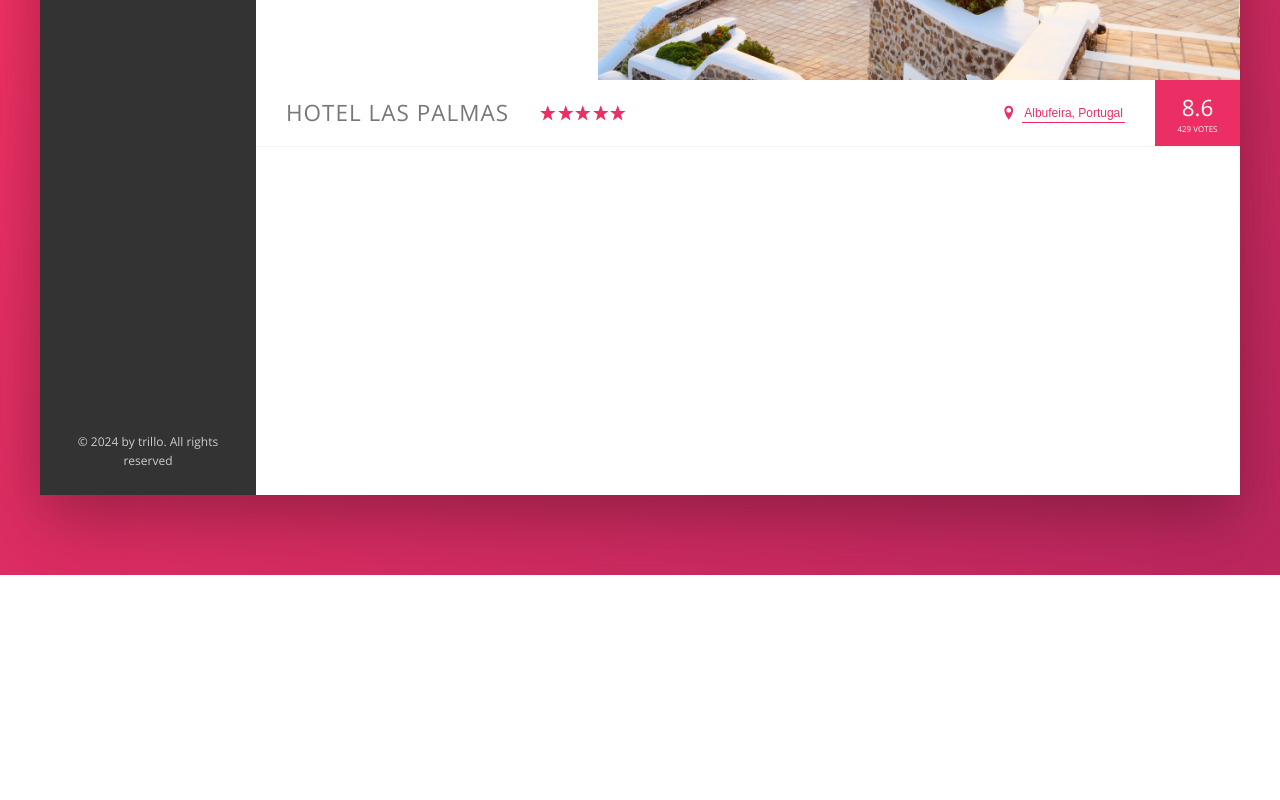
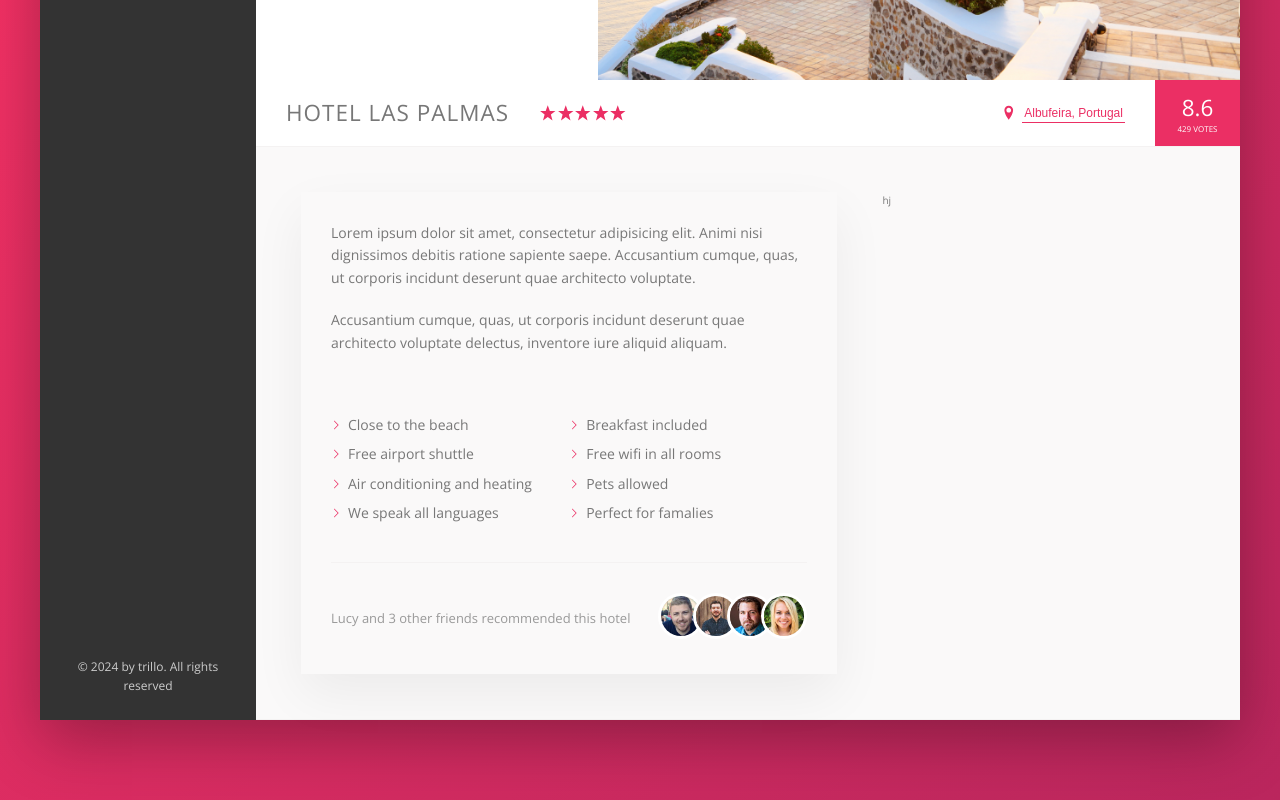
Before and after one commit to PreetS123/scaling_trillo, a website: page index.html in a window 1280 px wide. Shown: the part 455-1255 px from the top of the page. Before the commit the page ends 1030 px from the top, so only its background shows below. Drawn offline with nearby package versions, Linux system fonts and the light colour scheme.

Commit message:
"description section completed"

```diff
--- a/index.html
+++ b/index.html
@@ -138,6 +138,59 @@
               <div class="overview__rating-count">429 votes</div>
             </div>
           </div>
+
+          <div class="detail">
+            <div class="description">
+              <p class="paragraph">
+                Lorem ipsum dolor sit amet, consectetur adipisicing elit. Animi
+                nisi dignissimos debitis ratione sapiente saepe. Accusantium
+                cumque, quas, ut corporis incidunt deserunt quae architecto
+                voluptate.
+              </p>
+              <p class="paragraph">
+                Accusantium cumque, quas, ut corporis incidunt deserunt quae
+                architecto voluptate delectus, inventore iure aliquid aliquam.
+              </p>
+              <ul class="list">
+                <li class="list__item">Close to the beach</li>
+                <li class="list__item">Breakfast included</li>
+                <li class="list__item">Free airport shuttle</li>
+                <li class="list__item">Free wifi in all rooms</li>
+                <li class="list__item">Air conditioning and heating</li>
+                <li class="list__item">Pets allowed</li>
+                <li class="list__item">We speak all languages</li>
+                <li class="list__item">Perfect for famalies</li>
+              </ul>
+              <div class="recommend">
+                <p class="recommend__count">
+                  Lucy and 3 other friends recommended this hotel
+                </p>
+                <div class="recommended__friends">
+                  <img
+                    src="img/user-3.jpg"
+                    alt="Friend 1"
+                    class="recommend__photo"
+                  />
+                  <img
+                    src="img/user-4.jpg"
+                    alt="Friend 2"
+                    class="recommend__photo"
+                  />
+                  <img
+                    src="img/user-5.jpg"
+                    alt="Friend 3"
+                    class="recommend__photo"
+                  />
+                  <img
+                    src="img/user-6.jpg"
+                    alt="Friend 4"
+                    class="recommend__photo"
+                  />
+                </div>
+              </div>
+            </div>
+            <div class="user-reviews">hj</div>
+          </div>
         </main>
       </div>
     </div>
--- a/sass/_base.scss
+++ b/sass/_base.scss
@@ -3,7 +3,7 @@ COLORS
 
 */
 :root {
-  --color-white:#fff;
+  --color-white: #fff;
   --color-primary: #eb2f64;
   --color-primary-light: #ff3366;
   --color-primary-dark: #ba265d;
@@ -17,7 +17,10 @@ COLORS
   --color-grey-dark-2: #777;
   --color-grey-dark-3: #999;
 
-  --shadow-dark: 0 2rem 6rem rgba(0,0,0,.3);
+  --shadow-dark: 0 2rem 6rem rgba(0, 0, 0, 0.3);
+  --shadow-light: 0 2rem 5rem rgba(0, 0, 0, 0.06);
+
+  --line: 1px solid var(--color-grey-light-2);
 }
 
 * {
--- a/sass/_components.scss
+++ b/sass/_components.scss
@@ -188,7 +188,7 @@
 .overview {
   display: flex;
   align-items: center;
-  border-bottom: 1px solid var(--color-grey-light-2);
+  border-bottom: var(--line);
   &__heading {
     font-size: 2.25rem;
     font-weight: 300;
@@ -212,7 +212,7 @@
     font-size: 1.2rem;
     display: flex;
     align-items: center;
-    gap: .5rem;
+    gap: 0.5rem;
   }
   &__rating {
     background-color: var(--color-primary);
@@ -228,10 +228,10 @@
   &__rating-average {
     font-size: 2.25rem;
     font-weight: 300;
-    margin-bottom: -.3rem;
+    margin-bottom: -0.3rem;
   }
   &__rating-count {
-    font-size: .8rem;
+    font-size: 0.8rem;
     text-transform: uppercase;
   }
 }
@@ -272,3 +272,66 @@
     box-shadow: none;
   }
 }
+
+///////////////////////////////
+/// Paragraph
+.paragraph:not(:last-of-type) {
+  margin-bottom: 2rem;
+}
+
+/// //////////////////////////
+/// List
+.list {
+  list-style: none;
+  margin: 3rem 0;
+  padding: 3rem 0;
+  border-bottom: var(--line);
+
+  display: flex;
+  flex-wrap: wrap;
+
+  &__item {
+    flex: 0 0 50%;
+    margin-bottom: 0.7rem;
+  }
+  &__item::before {
+    content: "";
+    display: inline-block;
+    height: 1rem;
+    width: 1rem;
+    margin-right: .7rem;
+    //older browser
+    // background-image: url(../img/chevron-thin-right.svg);
+    // background-size: cover;
+    //masks --newer browser
+     background-color: var(--color-primary);
+     mask-image:url(../img/chevron-thin-right.svg);
+     mask-size: cover;
+  }
+}
+
+/// /////////////////////////////////////
+/// Recommended
+.recommend{
+    font-size: 1.3rem;
+    color: var(--color-grey-dark-3);
+    display: flex;
+    align-items: center;
+
+    &__count{
+      margin-right: auto;
+    }
+    &__friends{
+
+    }
+    &__photo{
+        box-sizing: content-box;
+        height: 4rem;
+        width: 4rem;
+        border-radius: 50%;
+        border: 3px solid var(--color-white);
+        &:not(:last-child){
+            margin-right: -1.5rem;
+        }
+    }
+}
--- a/sass/_layout.scss
+++ b/sass/_layout.scss
@@ -10,15 +10,15 @@
   font-size: 1.4rem;
   height: 7rem;
   background-color: var(--color-white);
-  border-bottom:1px solid var(--color-grey-light-2);
+  border-bottom: var(--line);
   display: flex;
   justify-content: space-between;
   align-items: center;
 }
 
 .content {
-    display: flex;
-    height: 100vh;
+  display: flex;
+  height: fit-content;
 }
 
 .sidebar {
@@ -35,3 +35,24 @@
   background-color: var(--color-white);
   flex: 1;
 }
+
+.detail {
+  display: flex;
+  gap: 4.5rem;
+  padding: 4.5rem;
+  background-color: var(--color-grey-light-1);
+  border-bottom: var(--line);
+}
+
+.description {
+  // background-color: orangered;
+  font-size: 1.4rem;
+  box-shadow: var(--shadow-light);
+  padding: 3rem;
+  flex: 0 0 60%;
+}
+
+.user-reviews {
+  // background-color:yellowgreen;
+  flex: 1;
+}
```
Also changed, not shown: css/style.css.
